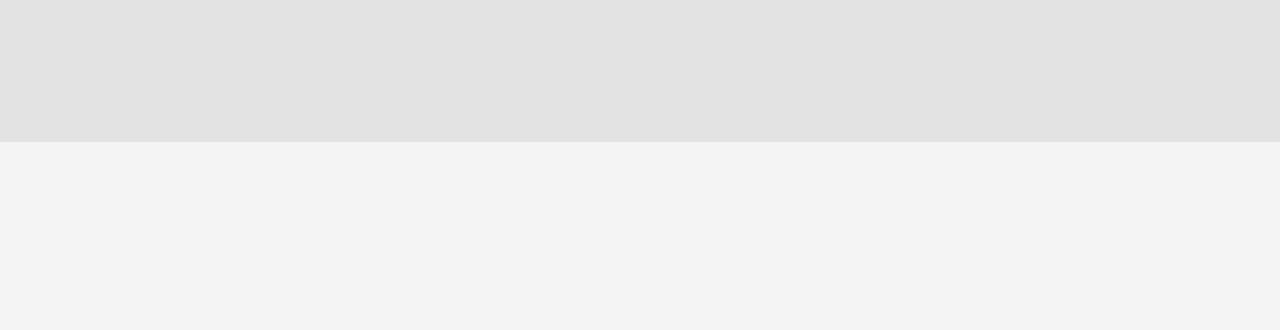
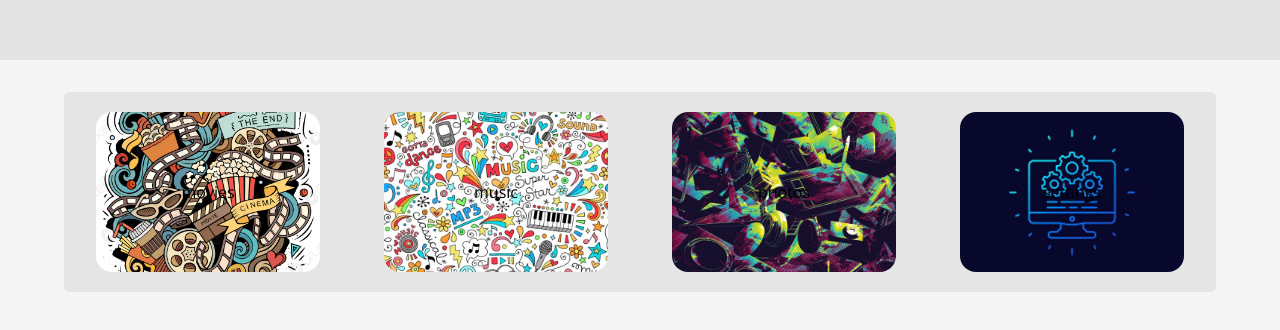
Before and after one commit to informeai/myhome, a React (Create React App) app: page / in a window 1280 px wide. Shown: the part 178-508 px from the top of the page. Built offline with nearby package versions, Linux system fonts and the light colour scheme.

Commit message:
add more components for project. :tada:

```diff
--- a/src/App.css
+++ b/src/App.css
@@ -4,5 +4,5 @@ div{
 	display: flex;
 	flex-direction: column;
 	align-items: center;
-	justify-content: space-between;
+	justify-content: flex-start;
 }
--- a/src/components/Banner.css
+++ b/src/components/Banner.css
@@ -1,8 +1,8 @@
-div{
+#banner{
 	display: flex;
 	align-items: center;
 	justify-content: center;
 	width: 100vw;
-	height: 40vh;
+	height: 45vh;
 	background-color: #e3e3e3;
 }
--- a/src/components/Banner.tsx
+++ b/src/components/Banner.tsx
@@ -3,7 +3,7 @@ import './Banner.css'
 
 const Banner = () =>{
 	return (
-		<div></div>
+		<div id="banner"></div>
 	)
 }
 
--- /dev/null
+++ b/src/components/Card.css
@@ -0,0 +1,18 @@
+.card{
+	width: 15rem;
+	height: 10rem;
+	margin: 2rem;
+	display: flex;
+	align-items: center;
+	justify-content: center;
+	border-radius: 1rem;
+}
+.card img{
+	width: 100%;
+	height: 100%;
+	object-fit: cover;
+	border-radius: 1rem;
+}
+.card span{
+	position: absolute;
+}
--- /dev/null
+++ b/src/components/Card.tsx
@@ -0,0 +1,19 @@
+import React from 'react'
+import './Card.css'
+
+interface CardProps{
+	name: string
+	img?: string
+}
+
+const Card = ({name, img}: CardProps): JSX.Element =>{
+
+	return(
+		<div className="card">
+		<img src={img}/>
+		<span>{name}</span>
+		</div>
+	)
+}
+
+export default Card;
--- a/src/components/Content.css
+++ b/src/components/Content.css
@@ -0,0 +1,3 @@
+#content{
+	margin-top: 2rem;
+}
--- a/src/components/Content.tsx
+++ b/src/components/Content.tsx
@@ -1,9 +1,11 @@
 import React from 'react'
 import './Content.css'
-
+import Row from './Row'
 const Content = () => {
 	return (
-		<div></div>
+		<div id="content">
+		<Row/>
+		</div>
 	)
 }
 
--- /dev/null
+++ b/src/components/Row.css
@@ -0,0 +1,10 @@
+.row{
+	display: flex;
+	align-items: center;
+	justify-content: flex-start;
+	width: 90%;
+	height: 12.5rem;
+	background-color: #e6e6e6;
+	border-radius: 0.3rem;
+	list-style: none;
+}
--- /dev/null
+++ b/src/components/Row.tsx
@@ -0,0 +1,20 @@
+import React from 'react'
+import './Row.css'
+import Card from './Card'
+import imgMusic from '../assets/music.jpg'
+import imgMovie from '../assets/movie.jpg'
+import imgPhotos from '../assets/photos.jpg'
+import imgConfig from '../assets/config.jpg'
+const Row = ()=>{
+	return(
+		<ul className="row">
+		<Card name="movies" img={imgMovie}/>
+		<Card name="music" img={imgMusic}/>
+		<Card name="photos" img={imgPhotos}/>
+		<Card name="settings" img={imgConfig}/>
+		</ul>
+	)
+}
+
+
+export default Row
--- a/src/index.css
+++ b/src/index.css
@@ -1,5 +1,7 @@
+@import url('https://fonts.googleapis.com/css2?family=Open+Sans:wght@400;600;700;800&display=swap');
+
 :root{
-	--background: #f4f4f4;
+	--background: #f5f5f5;
 }
 
 *{
@@ -8,8 +10,9 @@
 	box-sizing: border-box;
 }
 
-body {
+#root {
+	background-color: var(--background);
 	width: 100vw;
 	height: 100vh;
-	background-color: var(--background);
+	font-family: 'Open Sans', sans-serif;
 }
```
